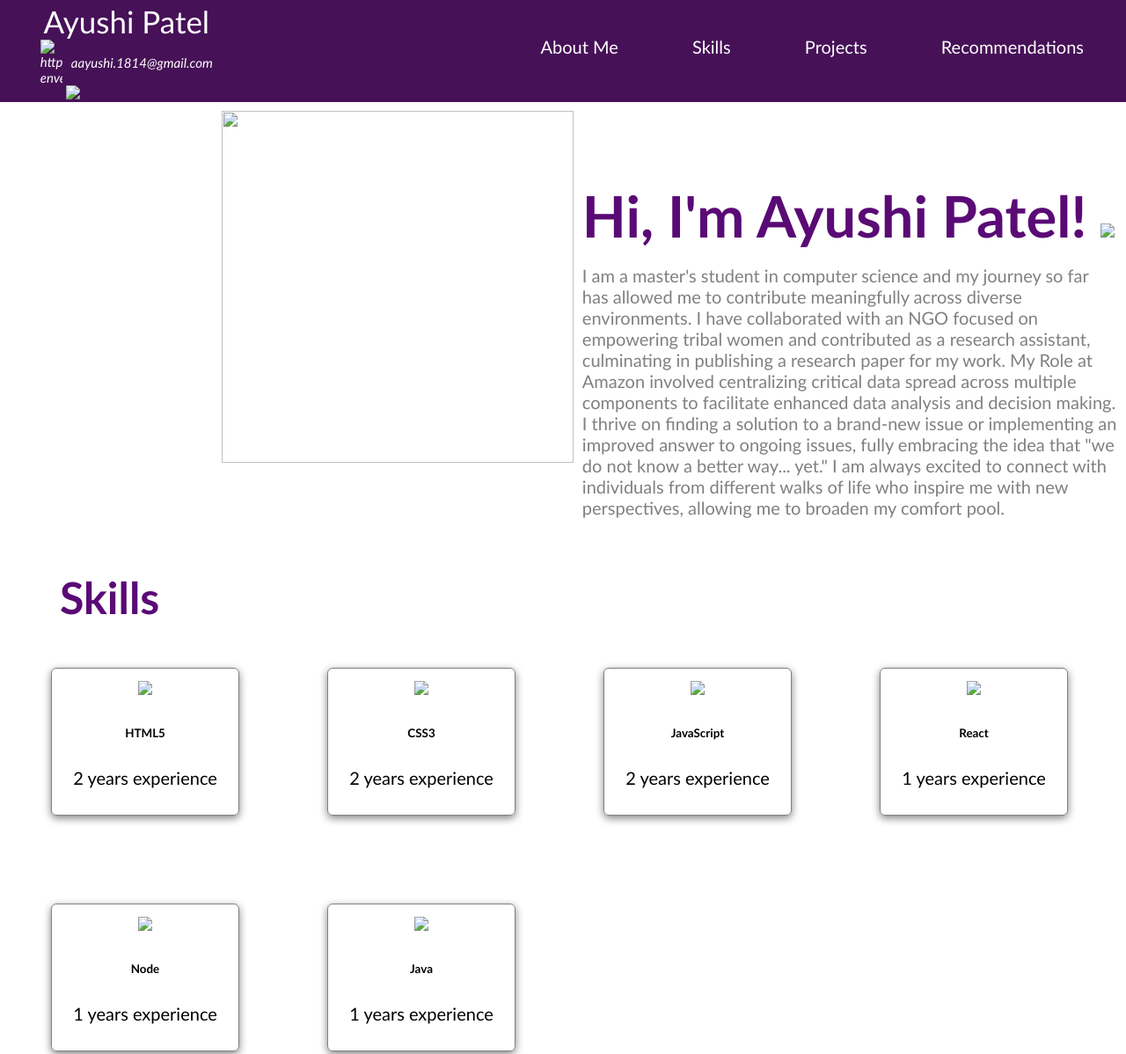
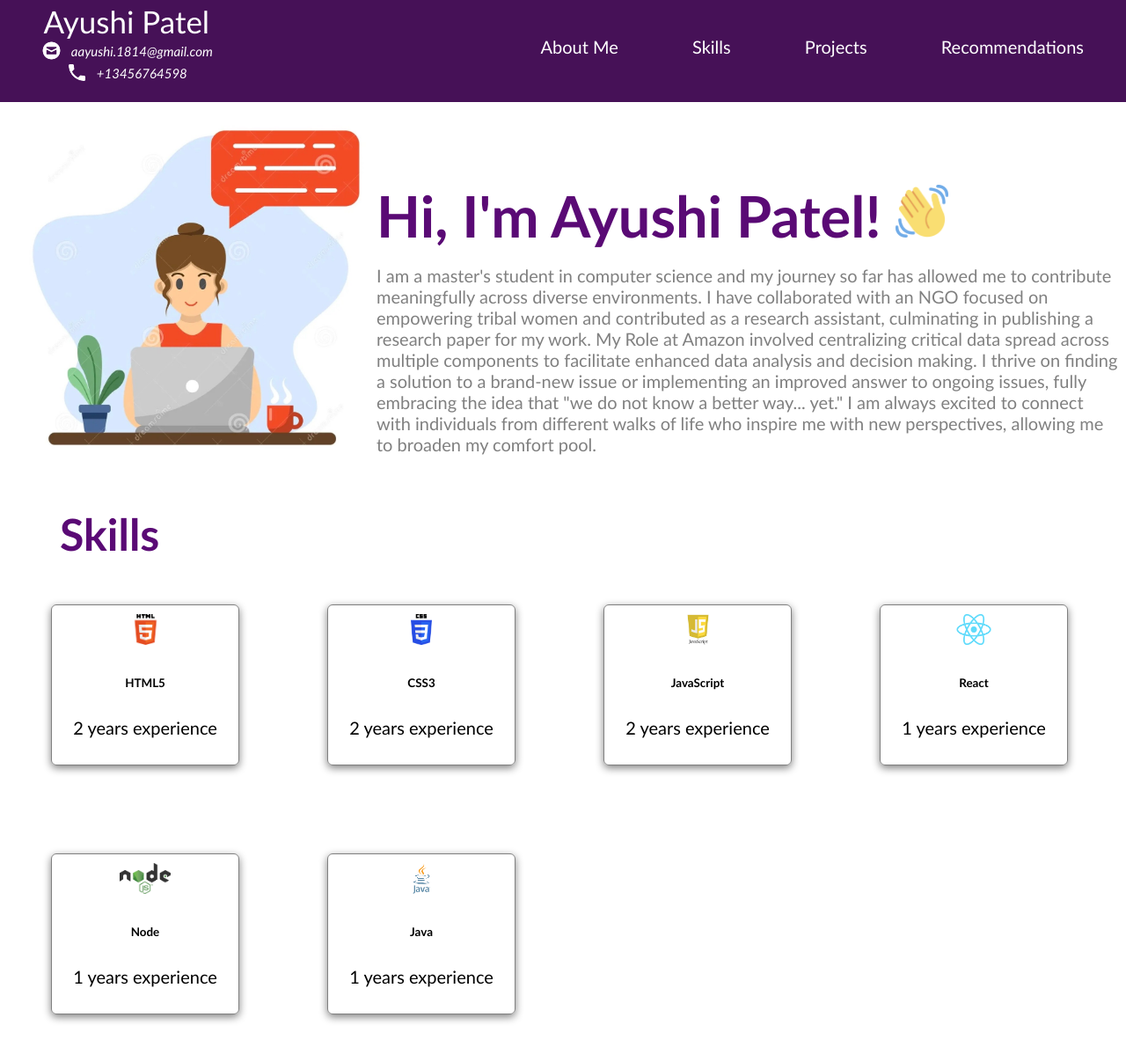
Before and after one commit to Ayushii12/Portfolio-Website, a plain HTML site: page index.html in a window 1280 px wide. Shown: the part 5-1203 px from the top of the page at 88% size. Drawn offline with Linux system fonts and the light colour scheme.

Commit message:
Update the src attrbute for <img> tag

```diff
--- a/index.html
+++ b/index.html
@@ -13,11 +13,11 @@
             <div class="profile_name">
                 Ayushi Patel
                 <div class="contact_info">
-                    <img src="envelope.png" alt="https://icons8.com/icon/124377/circled-envelope"/> aayushi.1814@gmail.com
+                    <img src="html_finalprojimages/envelope.png" alt="https://icons8.com/icon/124377/circled-envelope"/> aayushi.1814@gmail.com
                 </div>
                 <div style="clear:both;"></div>
                 <div class="contact_info">
-                    <img src="phone.png" alt="https://icons8.com/icon/124377/circled-envelope"/> +13456764598
+                    <img src="html_finalprojimages/phone.png" alt="https://icons8.com/icon/124377/circled-envelope"/> +13456764598
                 </div>
             </div>
             <div class="topdiv">
@@ -35,10 +35,10 @@
     <!--------------------------- About Me --------------------------->
     <section id="about-me" class="container">
       <div>
-        <img src="profile_image.jpg" class="profile_image"/>
+        <img src="html_finalprojimages/profile_image.jpg" class="profile_image"/>
       </div>
       <div>
-        <h1> Hi, I'm Ayushi Patel! <img src="waving-hand.png" width="60px"/> </h1>
+        <h1> Hi, I'm Ayushi Patel! <img src="html_finalprojimages/waving-hand.png" width="60px"/> </h1>
           <p>
             I am a master's student in computer science and my journey so far has allowed me to contribute meaningfully across diverse environments.
             I have collaborated with an NGO focused on empowering tribal women and contributed as a research assistant, culminating in publishing a
@@ -59,37 +59,37 @@
 
         <div class="all_skills">
             <div class="skill">
-                <img src="html5.png"/>
+                <img src="html_finalprojimages/html5.png"/>
                 <h6>HTML5</h6>
                 <p>2 years experience</p>
             </div>
 
             <div class="skill">
-                <img src="CSS3.png"/>
+                <img src="html_finalprojimages/CSS3.png"/>
                 <h6>CSS3</h6>
                 <p>2 years experience</p>
             </div>
 
             <div class="skill">
-                <img src="js.jpeg"/>
+                <img src="html_finalprojimages/js.jpeg"/>
                 <h6>JavaScript</h6>
                 <p>2 years experience</p>
             </div>
 
             <div class="skill">
-                <img src="react.png"/>
+                <img src="html_finalprojimages/react.png"/>
                 <h6>React</h6>
                 <p>1 years experience</p>
             </div>
 
             <div class="skill">
-                <img src="node.png"/>
+                <img src="html_finalprojimages/node.png"/>
                 <h6>Node</h6>
                 <p>1 years experience</p>
             </div>
 
             <div class="skill">
-                <img src="java.png"/>
+                <img src="html_finalprojimages/java.png"/>
                 <h6>Java</h6>
                 <p>1 years experience</p>
             </div>
@@ -189,7 +189,7 @@
 
      <!-----------------  Confirmation message upon submission ---------------->
      <div class="popup" id="popup" class="flex_center">
-        <img src="checkmark--outline.svg"/>
+        <img src="html_finalprojimages/checkmark--outline.svg"/>
         <h3>Thanks for leaving a recommendation!</h3>
         <button onclick="showPopup(false)">Ok</button>
     </div>
```
